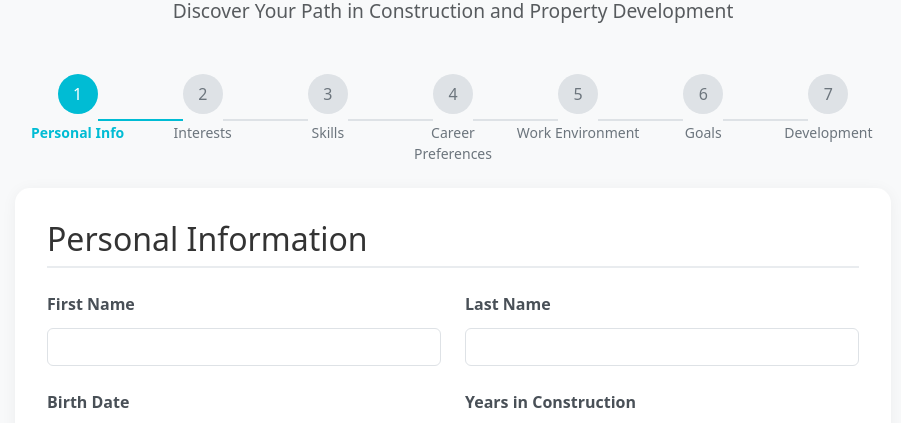
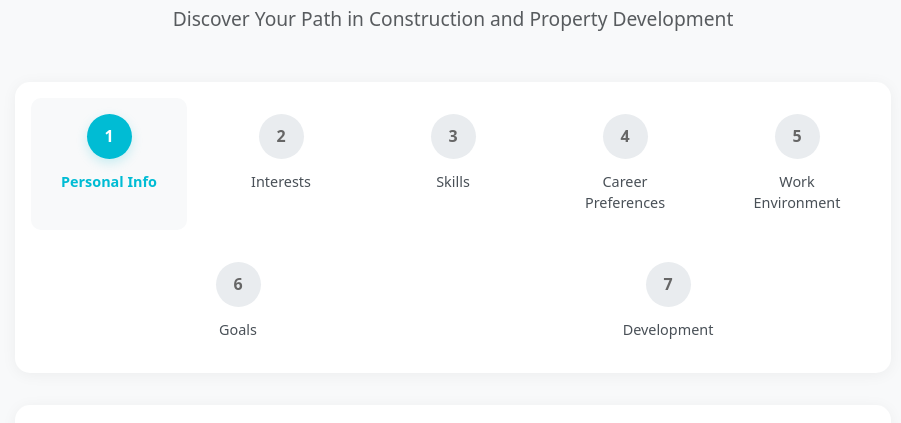
Before and after one commit to Embers-Staffing/construction-career-survey, a website: page index.html in a window 1280 px wide. Shown: the part 303-726 px from the top of the page, without its empty margins (187-1088 px from the left). Drawn offline with nearby package versions, Linux system fonts and the light colour scheme.

```diff
--- a/styles.css
+++ b/styles.css
@@ -11,29 +11,30 @@
 /* Section Styling */
 .section {
     background-color: white;
-    padding: 2rem;
+    padding: 2.5rem;
     border-radius: 15px;
     box-shadow: 0 2px 15px rgba(0,0,0,0.05);
-    margin-bottom: 2rem;
+    margin-bottom: 3rem;
 }
 
 .section h2 {
     color: #333333;
-    margin-bottom: 1.5rem;
-    padding-bottom: 0.5rem;
+    margin-bottom: 2rem;
+    padding-bottom: 1rem;
     border-bottom: 2px solid #e9ecef;
+    font-size: 1.75rem;
+    font-weight: 700;
 }
 
 /* Form Elements */
 .form-label {
+    margin-bottom: 1rem;
     font-weight: 600;
     color: #495057;
-    margin-bottom: 0.75rem;
 }
 
 .form-check {
-    margin-bottom: 0.5rem;
-    padding-left: 2rem;
+    margin-bottom: 0.75rem;
 }
 
 .form-check-input:checked {
@@ -55,7 +56,8 @@
 .card {
     border: none;
     box-shadow: 0 2px 8px rgba(0,0,0,0.05);
-    transition: transform 0.2s ease, box-shadow 0.2s ease;
+    transition: all 0.2s ease;
+    margin-bottom: 1.5rem;
 }
 
 .card:hover {
@@ -70,7 +72,7 @@
 }
 
 .card-body {
-    padding: 1.25rem;
+    padding: 1.5rem;
 }
 
 .card-body ul {
@@ -199,68 +201,71 @@
 .progress-indicator {
     display: flex;
     justify-content: space-between;
-    margin-bottom: 2rem;
-    padding: 0;
-    list-style: none;
+    margin: 3rem 0;
+    padding: 1rem;
+    background: white;
+    border-radius: 15px;
+    box-shadow: 0 2px 15px rgba(0,0,0,0.05);
+    flex-wrap: wrap;
+    gap: 1rem;
 }
 
 .progress-step {
     flex: 1;
+    min-width: 140px;
     text-align: center;
     position: relative;
+    padding: 1rem;
+    border-radius: 10px;
+    transition: all 0.3s ease;
     cursor: pointer;
-    transition: transform 0.2s ease;
 }
 
-.progress-step:not(:last-child):after {
-    content: '';
-    position: absolute;
-    top: 50%;
-    left: calc(50% + 20px);
-    width: calc(100% - 40px);
-    height: 2px;
-    background-color: #dee2e6;
-    z-index: 1;
-}
-
-.progress-step.active:not(:last-child):after {
-    background-color: #00BCD4;
+.progress-step:hover {
+    transform: translateY(-3px);
+    background-color: #f8f9fa;
 }
 
 .step-number {
-    width: 40px;
-    height: 40px;
-    line-height: 40px;
+    width: 45px;
+    height: 45px;
+    line-height: 45px;
     border-radius: 50%;
-    background-color: #dee2e6;
-    color: #6c757d;
-    margin: 0 auto 0.5rem;
+    background-color: #e9ecef;
+    color: #666666;
+    margin: 0 auto 0.75rem;
     position: relative;
     z-index: 2;
+    font-weight: 600;
+    transition: all 0.3s ease;
+}
+
+.progress-step:hover .step-number {
+    background-color: #00BCD4;
+    color: white;
+    box-shadow: 0 4px 12px rgba(0, 188, 212, 0.2);
+}
+
+.step-label {
+    font-size: 0.9rem;
+    color: #495057;
+    font-weight: 500;
+    margin-top: 0.5rem;
+}
+
+.progress-step.active {
+    background-color: #f8f9fa;
 }
 
 .progress-step.active .step-number {
     background-color: #00BCD4;
     color: white;
-}
-
-.step-label {
-    font-size: 0.875rem;
-    color: #6c757d;
+    box-shadow: 0 4px 12px rgba(0, 188, 212, 0.2);
 }
 
 .progress-step.active .step-label {
     color: #00BCD4;
     font-weight: 600;
-}
-
-.progress-step:hover {
-    transform: translateY(-2px);
-}
-
-.progress-step:hover .step-number {
-    background-color: #00BCD4;
-    color: white;
 }
 
 /* Logo and Header */
@@ -289,3 +294,12 @@
     color: #666666;
     font-weight: 400;
 }
+
+/* Sub-section spacing */
+.mb-4 {
+    margin-bottom: 2rem !important;
+}
+
+.mb-3 {
+    margin-bottom: 1.5rem !important;
+}
```
